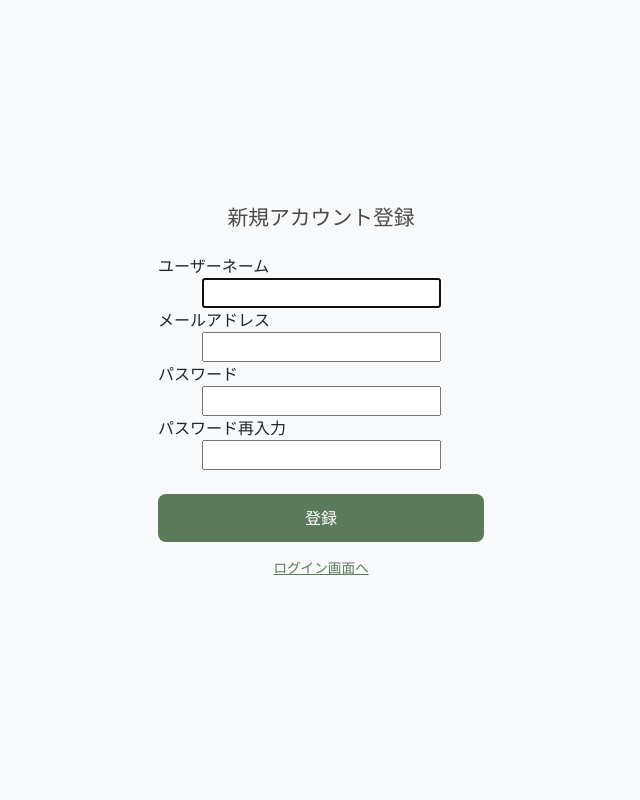
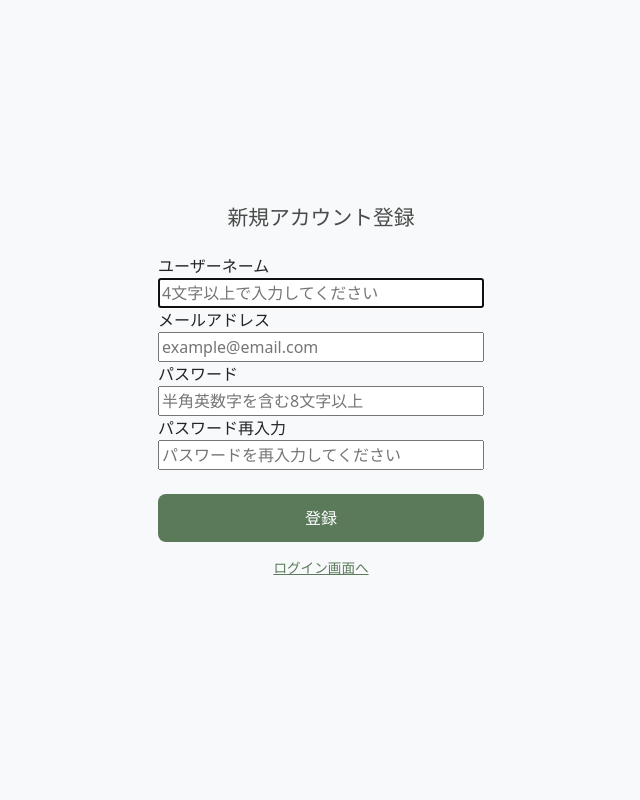
Before and after one commit to m1s0ra392-spec/Furikaeri-Wallet, a Django app: page /users/signup/ in a window 1280 px wide. Shown: the whole page, without its empty margins (319-959 px from the left). Run offline with Django 5.2, Linux system fonts and the light colour scheme; some web fonts are replaced.

Commit message:
アカウント登録画面修正

```diff
--- a/templates/users/signup.html
+++ b/templates/users/signup.html
@@ -6,7 +6,14 @@
 <style>
   .field input {
     display: block;
+    width: 100%;
+    box-sizing: border-box;
     margin: 0 auto;
+  }
+  .error {
+    color: #dc3545;
+    font-size: 0.85rem;
+    margin-top: 0.25rem;
   }
 </style>
 
--- a/users/forms.py
+++ b/users/forms.py
@@ -13,8 +13,8 @@ class SignUpForm(UserCreationForm):
 
     def clean_username(self):
         username = self.cleaned_data.get("username", "")
-        if len(username) < 2:
-            raise forms.ValidationError("ユーザーネームは2文字以上で設定してください")
+        if len(username) < 4:
+            raise forms.ValidationError("ユーザーネームは4文字以上で設定してください")
         if User.objects.filter(username=username).exists():
             raise forms.ValidationError("このユーザーネームはすでに使われています")
         return username
@@ -54,6 +54,12 @@ class SignUpForm(UserCreationForm):
         super().__init__(*args, **kwargs)
         for field in self.fields.values():
             field.widget.attrs.pop("size", None)
+
+        self.fields['username'].widget.attrs['placeholder'] = '4文字以上で入力してください'
+        self.fields['email'].widget.attrs['placeholder'] = 'example@email.com'
+        self.fields['password1'].widget.attrs['placeholder'] = '半角英数字を含む8文字以上'
+        self.fields['password2'].widget.attrs['placeholder'] = 'パスワードを再入力してください'
+
 
 
 class UsernameChangeForm(forms.ModelForm):
```
